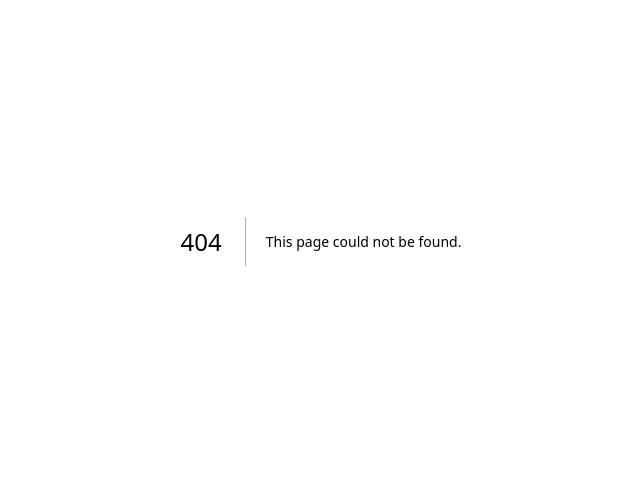
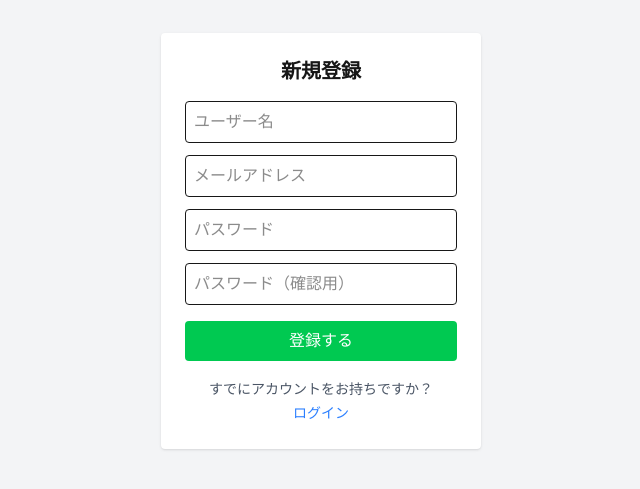
Before and after one commit to 2026PBL1-A/2026PBL1-A-2026PBL1_A_front, a Next.js app: page /register in a window 1280 px wide. Before the commit this address had no page. Shown: the part 159-648 px from the top of the page, without its empty margins (319-959 px from the left). Built offline with nearby package versions, Linux system fonts and the light colour scheme.

Commit message:
新規登録画面、一覧画面のユーザー名表示

```diff
--- a/app/itiran/page.tsx
+++ b/app/itiran/page.tsx
@@ -3,12 +3,19 @@ import Link from "next/link";
 import { dummyPosts } from "@/app/data/dummyPosts";
 
 export default function Page() {
+  const currentUserName = "テスト";
+
   return (
     <div>
+      <div className="fixed top-4 left-4 z-10">
+        <span className="font-bold text-gray-700 bg-white/80 px-3 py-1 rounded shadow-sm backdrop-blur-sm">
+          {currentUserName}
+        </span>
+      </div>
       <Menu />
 
       {/* 投稿一覧エリア */}
-      <div className="mt-10 space-y-6 px-4 pb-20 max-w-2xl mx-auto">
+      <div className="mt-16 space-y-6 px-4 pb-20 max-w-2xl mx-auto">
 
         {dummyPosts.map((post) => (
           <Link href={`/post/${post.id}`} key={post.id} className="block border rounded shadow p-4 hover:bg-gray-50 transition">
--- a/app/login/page.tsx
+++ b/app/login/page.tsx
@@ -63,11 +63,20 @@ export default function LoginPage() {
         {/* ボタン */}
         <button
           onClick={handleLogin}
-          className="w-full bg-blue-500 text-white p-2"
+          className="w-full bg-blue-500 text-white p-2 rounded hover:bg-blue-600 transition-colors"
         >
           ログイン
         </button>
 
+        <div className="mt-4 text-center">
+          <span className="text-sm text-gray-600">アカウントをお持ちでないですか？ </span>
+          <button
+            onClick={() => router.push("/register")}
+            className="text-sm text-blue-500 hover:underline"
+          >
+            新規登録
+          </button>
+        </div>
 
       </div>
     </div>
--- /dev/null
+++ b/app/register/page.tsx
@@ -0,0 +1,108 @@
+"use client";
+import { useState } from "react";
+import { useRouter } from "next/navigation";
+
+export default function RegisterPage() {
+  const router = useRouter();
+
+  const [name, setName] = useState("");
+  const [mail, setMail] = useState("");
+  const [password, setPassword] = useState("");
+  const [confirmPassword, setConfirmPassword] = useState("");
+  const [popup, setPopup] = useState<{ message: string; type: "success" | "error" } | null>(null);
+
+  const handleRegister = () => {
+    // 入力チェック
+    if (!name || !mail || !password || !confirmPassword) {
+      setPopup({ message: "すべての項目を入力してください", type: "error" });
+      setTimeout(() => setPopup(null), 3000);
+      return;
+    }
+
+    if (password !== confirmPassword) {
+      setPopup({ message: "パスワードが一致しません", type: "error" });
+      setTimeout(() => setPopup(null), 3000);
+      return;
+    }
+
+    // 仮の登録処理（バックエンドとの通信は後で追加）
+    // 成功した場合
+    setPopup({ message: "新規登録に成功しました", type: "success" });
+    setTimeout(() => {
+      router.push("/login"); // 登録完了後はログイン画面へ遷移
+    }, 1500);
+  };
+
+  return (
+    <div className="flex items-center justify-center min-h-screen bg-gray-100 relative">
+      {/* ポップアップ */}
+      {popup && (
+        <div
+          className={`absolute top-10 px-6 py-3 rounded-md shadow-lg text-white font-bold z-50 transition-opacity ${
+            popup.type === "success" ? "bg-green-500" : "bg-red-500"
+          }`}
+        >
+          {popup.message}
+        </div>
+      )}
+
+      <div className="bg-white p-6 rounded shadow w-80">
+        <h1 className="text-xl font-bold mb-4 text-center">新規登録</h1>
+
+        {/* 名前 */}
+        <input
+          type="text"
+          placeholder="ユーザー名"
+          className="w-full border p-2 mb-3 rounded"
+          value={name}
+          onChange={(e) => setName(e.target.value)}
+        />
+
+        {/* メール */}
+        <input
+          type="mail"
+          placeholder="メールアドレス"
+          className="w-full border p-2 mb-3 rounded"
+          value={mail}
+          onChange={(e) => setMail(e.target.value)}
+        />
+
+        {/* パスワード */}
+        <input
+          type="password"
+          placeholder="パスワード"
+          className="w-full border p-2 mb-3 rounded"
+          value={password}
+          onChange={(e) => setPassword(e.target.value)}
+        />
+
+        {/* パスワード（確認用） */}
+        <input
+          type="password"
+          placeholder="パスワード（確認用）"
+          className="w-full border p-2 mb-4 rounded"
+          value={confirmPassword}
+          onChange={(e) => setConfirmPassword(e.target.value)}
+        />
+
+        {/* ボタン */}
+        <button
+          onClick={handleRegister}
+          className="w-full bg-green-500 text-white p-2 rounded hover:bg-green-600 transition-colors"
+        >
+          登録する
+        </button>
+
+        <div className="mt-4 text-center">
+          <span className="text-sm text-gray-600">すでにアカウントをお持ちですか？ </span>
+          <button
+            onClick={() => router.push("/login")}
+            className="text-sm text-blue-500 hover:underline"
+          >
+            ログイン
+          </button>
+        </div>
+      </div>
+    </div>
+  );
+}
```
